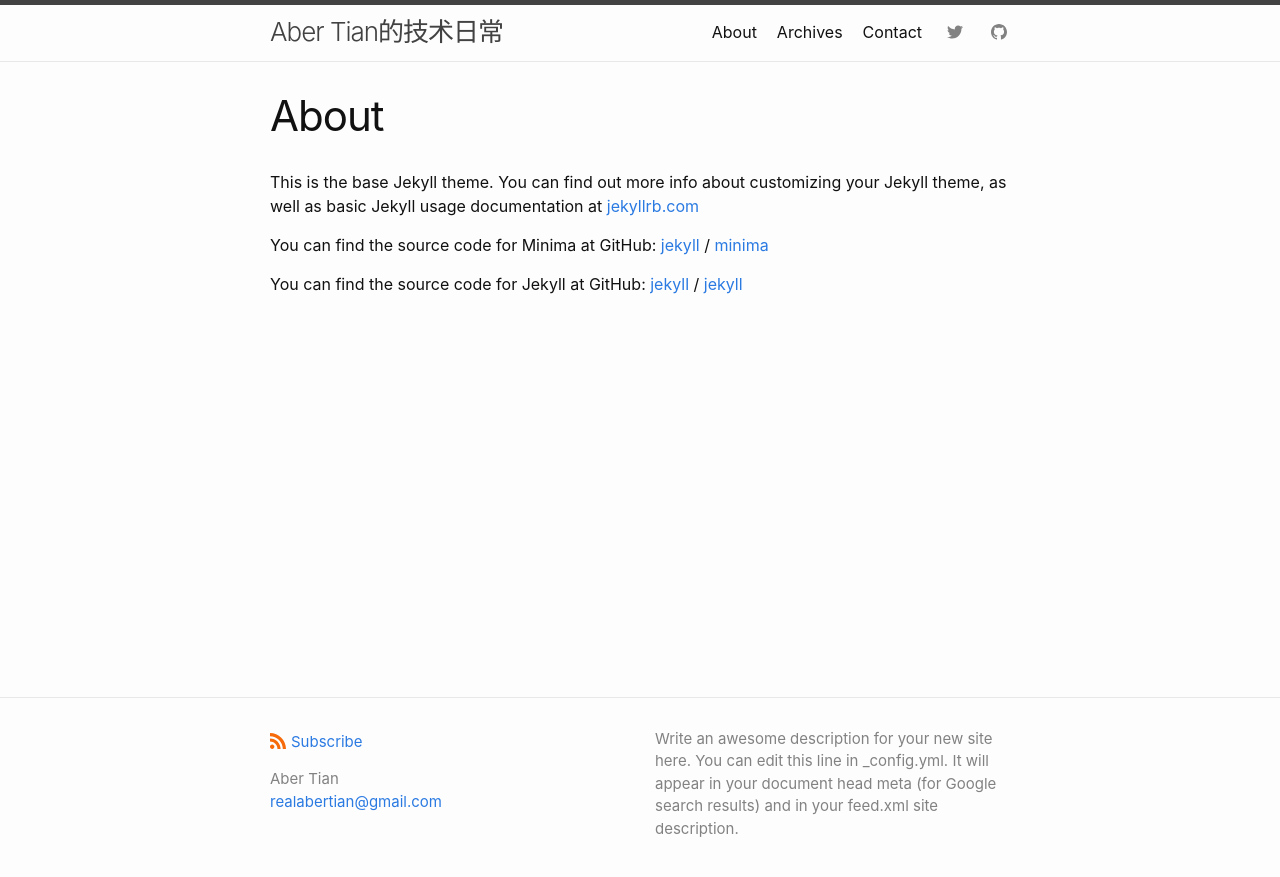
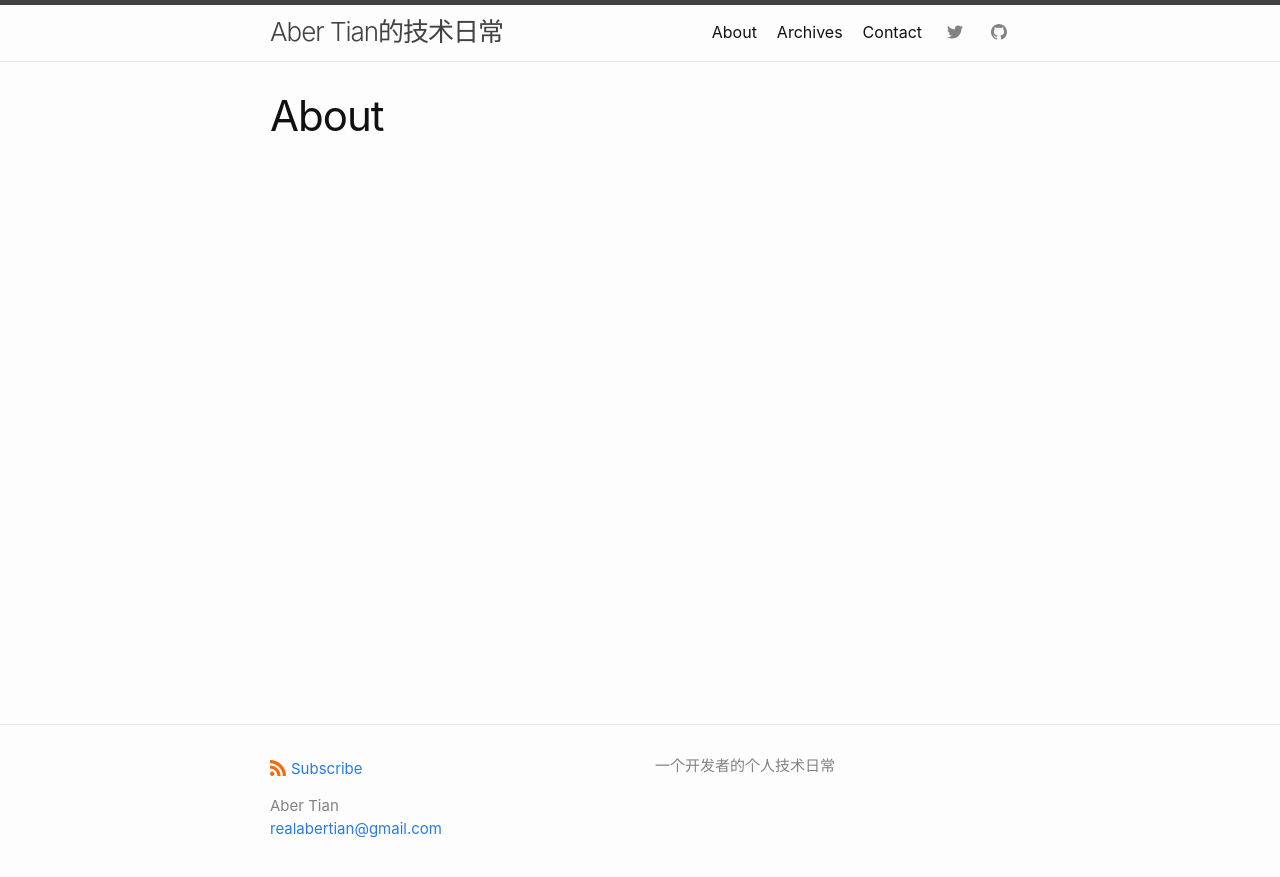
Before and after one commit to realabertian/realabertian.github.io, a Jekyll site: the page built from about.markdown, in a window 1280 px wide. Shown: the top 877 px of the page. Built offline with Jekyll 4.4.1, drawn with Linux system fonts in a browser that asks for light colours.

Commit message:
delete tempate message

```diff
--- a/_config.yml
+++ b/_config.yml
@@ -20,9 +20,7 @@
 title: Aber Tian的技术日常
 email: realabertian@gmail.com
 description: >- # this means to ignore newlines until "baseurl:"
-  Write an awesome description for your new site here. You can edit this
-  line in _config.yml. It will appear in your document head meta (for
-  Google search results) and in your feed.xml site description.
+  一个开发者的个人技术日常
 baseurl: "" # the subpath of your site, e.g. /blog
 url: "https://realabertian.github.io" # the base hostname & protocol for your site, e.g. http://example.com
 
--- a/about.markdown
+++ b/about.markdown
@@ -3,16 +3,3 @@ layout: page
 title: About
 permalink: /about/
 ---
-
-This is the base Jekyll theme. You can find out more info about customizing your Jekyll theme, as well as basic Jekyll usage documentation at [jekyllrb.com](https://jekyllrb.com/)
-
-You can find the source code for Minima at GitHub:
-[jekyll][jekyll-organization] /
-[minima](https://github.com/jekyll/minima)
-
-You can find the source code for Jekyll at GitHub:
-[jekyll][jekyll-organization] /
-[jekyll](https://github.com/jekyll/jekyll)
-
-
-[jekyll-organization]: https://github.com/jekyll
```
